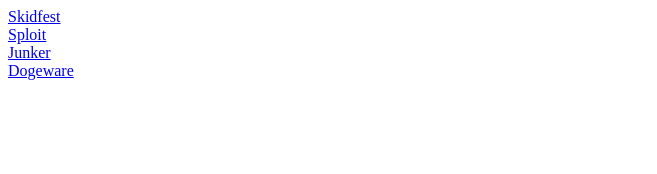
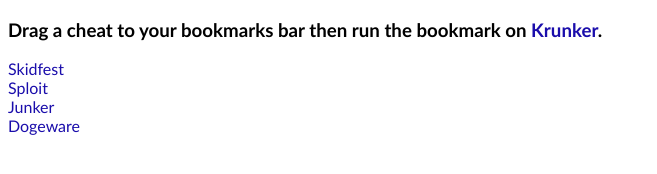
Before and after one commit to xdasna/userscripts, a plain HTML site: page bookmarks.html in a window 1280 px wide. Shown: the whole page, without its empty margins (0-657 px from the left). Drawn offline with Linux system fonts and the light colour scheme.

Commit message:
Add files via upload

```diff
--- a/bookmarks.html
+++ b/bookmarks.html
@@ -3,13 +3,27 @@
 	<head>
 		<meta charset='utf8' />
 		<style>
+body {
+	font-family: Calibri;
+}
+
 .userscripts {
 	display: flex;
 	flex-direction: column;
 }
+
+a {
+	color: #1A0DAB;
+	text-decoration: none;
+}
+
+a:hover {
+	text-decoration: underline;
+}
 		</style>
 	</head>
 	<body>
+		<h3>Drag a cheat to your bookmarks bar then run the bookmark on <a href='https://krunker.io'>Krunker</a>.</h3>
 		<div class='userscripts'>
 			<a href='https://y9x.github.io/userscripts/skidfest.user.js'>Skidfest</a>
 			<a href='https://y9x.github.io/userscripts/sploit.user.js'>Sploit</a>
```
